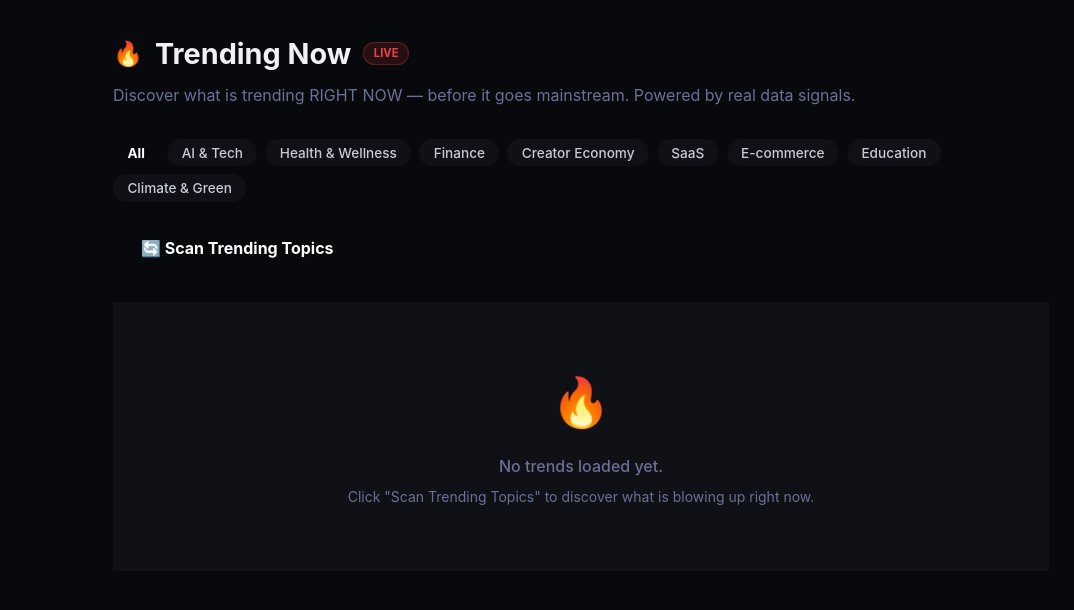
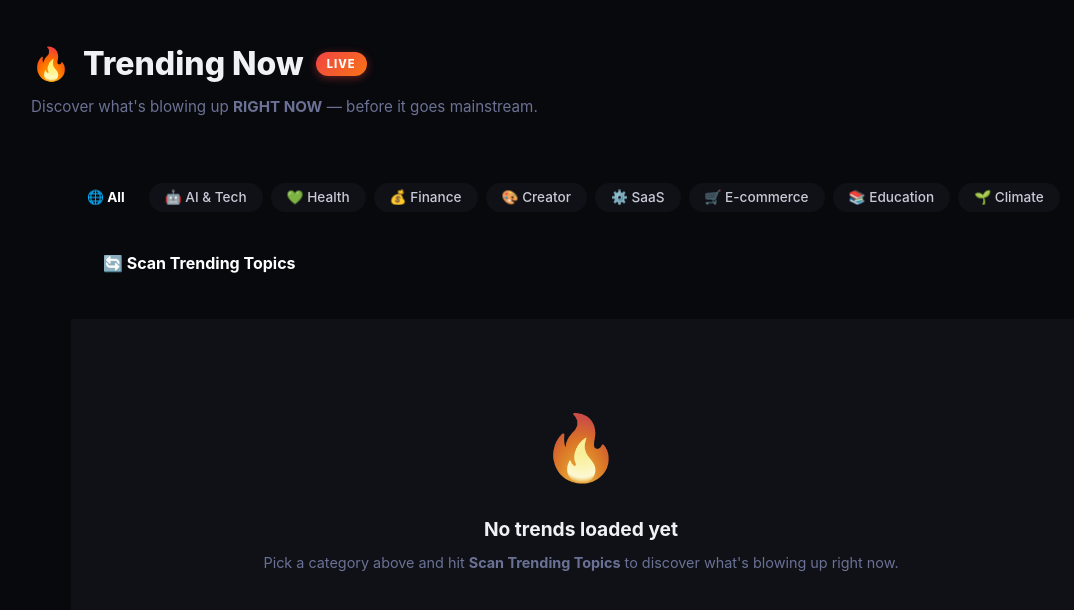
Before and after one commit to NicheFlow1/nicheflow-saas, a Next.js app: page /trending in a window 1280 px wide. Shown: the top 610 px of the page, without its empty margins (59-1133 px from the left). Built offline with nearby package versions, Linux system fonts and the light colour scheme.

Commit message:
chore: update src/app/trending/page.tsx

```diff
--- a/src/app/trending/page.tsx
+++ b/src/app/trending/page.tsx
@@ -4,32 +4,32 @@ import { useRef, useState } from "react";
 import { getSupabaseClient } from "@/lib/supabase/client-singleton";
 
 const CATEGORIES = [
-  { id: "all", label: "All" },
-  { id: "ai-tech", label: "AI & Tech" },
-  { id: "health-wellness", label: "Health & Wellness" },
-  { id: "finance", label: "Finance" },
-  { id: "creator-economy", label: "Creator Economy" },
-  { id: "saas", label: "SaaS" },
-  { id: "ecommerce", label: "E-commerce" },
-  { id: "education", label: "Education" },
-  { id: "climate-green", label: "Climate & Green" },
+  { id: "all", label: "🌐 All" },
+  { id: "ai-tech", label: "🤖 AI & Tech" },
+  { id: "health-wellness", label: "💚 Health" },
+  { id: "finance", label: "💰 Finance" },
+  { id: "creator-economy", label: "🎨 Creator" },
+  { id: "saas", label: "⚙️ SaaS" },
+  { id: "ecommerce", label: "🛒 E-commerce" },
+  { id: "education", label: "📚 Education" },
+  { id: "climate-green", label: "🌱 Climate" },
 ];
-
-const signalColors: Record<string, string> = {
-  GO: "#10b981", WATCH: "#f59e0b", WAIT: "#6b7280",
-};
-const momentumColors: Record<string, string> = {
-  Rising: "#10b981", Stable: "#6366f1", Declining: "#ef4444",
-};
-const difficultyColors: Record<string, string> = {
-  Easy: "#10b981", Medium: "#f59e0b", Hard: "#ef4444",
-};
 
 interface TrendTopic {
   topic: string; category: string; score: number;
   signal: string; momentum: string; why_trending: string;
   opportunity: string; time_window: string; difficulty: string;
 }
+
+const signalConfig: Record<string, { color: string; bg: string; label: string }> = {
+  GO:    { color: "#10b981", bg: "rgba(16,185,129,0.12)", label: "🟢 GO" },
+  WATCH: { color: "#f59e0b", bg: "rgba(245,158,11,0.12)", label: "🟡 WATCH" },
+  WAIT:  { color: "#6b7280", bg: "rgba(107,114,128,0.12)", label: "⚪ WAIT" },
+};
+const momentumIcon: Record<string, string> = { Rising: "📈", Stable: "➡️", Declining: "📉" };
+const diffConfig: Record<string, { color: string }> = {
+  Easy: { color: "#10b981" }, Medium: { color: "#f59e0b" }, Hard: { color: "#ef4444" },
+};
 
 export default function TrendingPage() {
   const supabase = useRef(getSupabaseClient()).current;
@@ -38,10 +38,15 @@ export default function TrendingPage() {
   const [topics, setTopics] = useState<TrendTopic[]>([]);
   const [error, setError] = useState("");
   const [lastScanned, setLastScanned] = useState<string | null>(null);
+  const [dots, setDots] = useState(".");
 
   async function scan() {
     setLoading(true);
     setError("");
+    setTopics([]);
+    // Animate dots
+    let d = 1;
+    const iv = setInterval(() => { setDots(".".repeat((d++ % 3) + 1)); }, 500);
     try {
       const { data: { session } } = await supabase.auth.getSession();
       const res = await fetch(
@@ -53,82 +58,163 @@ export default function TrendingPage() {
         }
       );
       const data = await res.json();
-      if (data.topics) {
-        setTopics(data.topics);
-        setLastScanned(new Date().toLocaleTimeString());
-      } else {
-        setError(data.error || "Failed to load trending topics");
-      }
-    } catch (e) { setError(String(e)); }
+      clearInterval(iv);
+      if (data.topics) { setTopics(data.topics); setLastScanned(new Date().toLocaleTimeString()); }
+      else setError(data.error || "Failed to load trending topics");
+    } catch (e) { clearInterval(iv); setError(String(e)); }
     setLoading(false);
   }
 
+  function goToStarter(topic: string) {
+    window.location.href = `/dashboard/starter?keyword=${encodeURIComponent(topic)}`;
+  }
+  function goToValidate(topic: string) {
+    window.location.href = `/dashboard/validate?q=${encodeURIComponent(topic)}`;
+  }
+
   return (
-    <div style={{ padding: "2rem", maxWidth: 1000, margin: "0 auto" }}>
-      <div style={{ marginBottom: "2rem" }}>
+    <div style={{ minHeight: "100vh", background: "var(--bg-base)", padding: "0" }}>
+      {/* Hero Header */}
+      <div style={{ background: "linear-gradient(135deg, var(--bg-surface) 0%, var(--bg-elevated) 100%)", borderBottom: "1px solid var(--border)", padding: "2.5rem 2.5rem 2rem" }}>
+        <div style={{ maxWidth: 1100, margin: "0 auto" }}>
+          <div style={{ display: "flex", alignItems: "center", justifyContent: "space-between", flexWrap: "wrap", gap: "1rem" }}>
+            <div>
               <div style={{ display: "flex", alignItems: "center", gap: "0.75rem", marginBottom: "0.5rem" }}>
-          <span style={{ fontSize: "1.5rem" }}>🔥</span>
-          <h1 style={{ fontSize: "1.8rem", fontWeight: 700, color: "var(--text-primary)" }}>Trending Now</h1>
-          <span style={{ background: "#ef444422", color: "#ef4444", border: "1px solid #ef444444", borderRadius: 999, padding: "0.15rem 0.6rem", fontSize: "0.7rem", fontWeight: 700 }}>LIVE</span>
+                <span style={{ fontSize: "2rem" }}>🔥</span>
+                <h1 style={{ fontSize: "2rem", fontWeight: 800, color: "var(--text-primary)", margin: 0 }}>Trending Now</h1>
+                <span style={{ background: "linear-gradient(135deg, #ef4444, #f97316)", color: "white", borderRadius: 999, padding: "0.2rem 0.7rem", fontSize: "0.7rem", fontWeight: 800, letterSpacing: "0.08em", boxShadow: "0 2px 8px rgba(239,68,68,0.4)" }}>LIVE</span>
               </div>
-        <p style={{ color: "var(--text-muted)" }}>Discover what is trending RIGHT NOW — before it goes mainstream. Powered by real data signals.</p>
+              <p style={{ color: "var(--text-muted)", margin: 0, fontSize: "0.95rem" }}>
+                Discover what&apos;s blowing up <strong style={{ color: "var(--accent-light)" }}>RIGHT NOW</strong> — before it goes mainstream.
+              </p>
+            </div>
+            {lastScanned && (
+              <div style={{ background: "var(--bg-card)", border: "1px solid var(--border)", borderRadius: "var(--radius-sm)", padding: "0.5rem 1rem", fontSize: "0.8rem", color: "var(--text-muted)" }}>
+                🕐 Last scan: <strong style={{ color: "var(--text-secondary)" }}>{lastScanned}</strong>
+              </div>
+            )}
+          </div>
+        </div>
       </div>
 
-      <div style={{ display: "flex", flexWrap: "wrap", gap: "0.5rem", marginBottom: "1.5rem" }}>
+      <div style={{ maxWidth: 1100, margin: "0 auto", padding: "2rem 2.5rem" }}>
+        {/* Category Pills */}
+        <div style={{ display: "flex", flexWrap: "wrap", gap: "0.5rem", marginBottom: "1.75rem" }}>
           {CATEGORIES.map(cat => (
-          <button key={cat.id} onClick={() => setCategory(cat.id)} style={{ background: category === cat.id ? "var(--accent)" : "var(--bg-card)", color: category === cat.id ? "white" : "var(--text-secondary)", border: `1px solid ${category === cat.id ? "var(--accent)" : "var(--border)"}`, borderRadius: 999, padding: "0.35rem 0.9rem", fontWeight: category === cat.id ? 700 : 500, fontSize: "0.85rem", cursor: "pointer", transition: "all 0.15s" }}>
+            <button key={cat.id} onClick={() => setCategory(cat.id)} style={{ background: category === cat.id ? "var(--accent)" : "var(--bg-card)", color: category === cat.id ? "white" : "var(--text-secondary)", border: `1px solid ${category === cat.id ? "var(--accent)" : "var(--border)"}`, borderRadius: 999, padding: "0.4rem 1rem", fontWeight: category === cat.id ? 700 : 500, fontSize: "0.85rem", cursor: "pointer", transition: "all 0.15s", boxShadow: category === cat.id ? "0 2px 10px var(--accent-glow)" : "none" }}>
               {cat.label}
             </button>
           ))}
         </div>
 
-      <div style={{ display: "flex", alignItems: "center", gap: "1rem", marginBottom: "2rem" }}>
-        <button onClick={scan} disabled={loading} style={{ background: loading ? "var(--bg-elevated)" : "var(--accent)", color: loading ? "var(--text-muted)" : "white", border: "none", borderRadius: "var(--radius)", padding: "0.75rem 1.75rem", fontWeight: 700, fontSize: "1rem", display: "flex", alignItems: "center", gap: "0.5rem", boxShadow: loading ? "none" : "0 4px 15px var(--accent-glow)", transition: "all 0.2s" }}>
-          {loading ? (<><div style={{ width: 16, height: 16, border: "2px solid var(--text-muted)", borderTopColor: "var(--accent)", borderRadius: "50%", animation: "spin 1s linear infinite" }} />Scanning markets...</>) : (<>🔄 Scan Trending Topics</>)}
+        {/* Scan Button */}
+        <div style={{ marginBottom: "2rem" }}>
+          <button onClick={scan} disabled={loading} style={{ background: loading ? "var(--bg-elevated)" : "linear-gradient(135deg, var(--accent), var(--accent-light))", color: "white", border: "none", borderRadius: "var(--radius)", padding: "0.85rem 2rem", fontWeight: 700, fontSize: "1rem", display: "inline-flex", alignItems: "center", gap: "0.6rem", boxShadow: loading ? "none" : "0 4px 20px var(--accent-glow)", transition: "all 0.2s", cursor: loading ? "not-allowed" : "pointer" }}>
+            {loading ? (
+              <>
+                <div style={{ width: 18, height: 18, border: "2.5px solid rgba(255,255,255,0.3)", borderTopColor: "white", borderRadius: "50%", animation: "spin 0.8s linear infinite" }} />
+                Scanning markets{dots}
+              </>
+            ) : (
+              <> 🔄 Scan Trending Topics </>
+            )}
           </button>
-        {lastScanned && <span style={{ color: "var(--text-muted)", fontSize: "0.8rem" }}>Last scanned: {lastScanned}</span>}
         </div>
 
-      {error && <div style={{ background: "#7f1d1d22", border: "1px solid #ef444444", borderRadius: "var(--radius-sm)", padding: "1rem", color: "var(--danger)", marginBottom: "1.5rem" }}>{error}</div>}
-
-      {topics.length === 0 && !loading && !error && (
-        <div style={{ textAlign: "center", padding: "4rem 2rem", background: "var(--bg-card)", border: "1px solid var(--border)", borderRadius: "var(--radius)" }}>
-          <div style={{ fontSize: "3rem", marginBottom: "1rem" }}>🔥</div>
-          <p style={{ color: "var(--text-muted)", marginBottom: "0.5rem", fontWeight: 500 }}>No trends loaded yet.</p>
-          <p style={{ color: "var(--text-muted)", fontSize: "0.875rem" }}>Click &quot;Scan Trending Topics&quot; to discover what is blowing up right now.</p>
+        {/* Error */}
+        {error && (
+          <div style={{ background: "rgba(239,68,68,0.1)", border: "1px solid rgba(239,68,68,0.3)", borderRadius: "var(--radius)", padding: "1rem 1.25rem", color: "#fca5a5", marginBottom: "1.5rem", display: "flex", alignItems: "center", gap: "0.75rem" }}>
+            <span style={{ fontSize: "1.2rem" }}>⚠️</span> {error}
           </div>
         )}
 
-      {topics.length > 0 && (
-        <div style={{ display: "grid", gridTemplateColumns: "repeat(auto-fill, minmax(440px, 1fr))", gap: "1rem" }}>
-          {topics.map((t, i) => (
-            <div key={i} style={{ background: "var(--bg-card)", border: "1px solid var(--border)", borderRadius: "var(--radius)", padding: "1.25rem", animation: "fadeIn 0.3s ease" }} onMouseEnter={e => (e.currentTarget.style.borderColor = "var(--border-accent)")} onMouseLeave={e => (e.currentTarget.style.borderColor = "var(--border)")}>
-              <div style={{ display: "flex", justifyContent: "space-between", alignItems: "flex-start", marginBottom: "0.75rem" }}>
-                <h3 style={{ fontSize: "1rem", fontWeight: 700, color: "var(--text-primary)", flex: 1, marginRight: "0.5rem" }}>{t.topic}</h3>
-                <div style={{ display: "flex", flexDirection: "column", alignItems: "flex-end", gap: "0.3rem" }}>
-                  <span style={{ background: (signalColors[t.signal] || "#6b7280") + "22", color: signalColors[t.signal] || "#6b7280", border: `1px solid ${signalColors[t.signal] || "#6b7280"}44`, borderRadius: 999, padding: "0.15rem 0.6rem", fontSize: "0.72rem", fontWeight: 700 }}>{t.signal}</span>
-                  <span style={{ fontSize: "0.75rem", fontWeight: 700, color: "var(--accent-light)" }}>{t.score}/100</span>
+        {/* Empty state */}
+        {topics.length === 0 && !loading && !error && (
+          <div style={{ textAlign: "center", padding: "5rem 2rem", background: "var(--bg-card)", border: "1px solid var(--border)", borderRadius: "var(--radius-lg)" }}>
+            <div style={{ fontSize: "4rem", marginBottom: "1.25rem", filter: "grayscale(0.3)" }}>🔥</div>
+            <h3 style={{ color: "var(--text-primary)", fontWeight: 700, marginBottom: "0.5rem", fontSize: "1.2rem" }}>No trends loaded yet</h3>
+            <p style={{ color: "var(--text-muted)", fontSize: "0.9rem" }}>Pick a category above and hit <strong style={{ color: "var(--accent-light)" }}>Scan Trending Topics</strong> to discover what&apos;s blowing up right now.</p>
           </div>
-              </div>
-              <div style={{ height: 4, background: "var(--bg-elevated)", borderRadius: 999, overflow: "hidden", marginBottom: "0.75rem" }}>
-                <div style={{ height: "100%", width: `${t.score}%`, background: `linear-gradient(90deg, ${signalColors[t.signal] || "var(--accent)"}, var(--accent-light))`, borderRadius: 999 }} />
-              </div>
-              <div style={{ display: "flex", flexWrap: "wrap", gap: "0.4rem", marginBottom: "0.75rem" }}>
-                <span style={{ background: "var(--bg-elevated)", color: "var(--text-muted)", borderRadius: 999, padding: "0.15rem 0.55rem", fontSize: "0.7rem", border: "1px solid var(--border)" }}>{t.category}</span>
-                <span style={{ background: (momentumColors[t.momentum] || "#6366f1") + "22", color: momentumColors[t.momentum] || "#6366f1", border: `1px solid ${momentumColors[t.momentum] || "#6366f1"}44`, borderRadius: 999, padding: "0.15rem 0.55rem", fontSize: "0.7rem", fontWeight: 600 }}>{t.momentum === "Rising" ? "📈" : t.momentum === "Declining" ? "📉" : "➡️"} {t.momentum}</span>
-                <span style={{ background: (difficultyColors[t.difficulty] || "#6b7280") + "22", color: difficultyColors[t.difficulty] || "#6b7280", border: `1px solid ${difficultyColors[t.difficulty] || "#6b7280"}44`, borderRadius: 999, padding: "0.15rem 0.55rem", fontSize: "0.7rem", fontWeight: 600 }}>{t.difficulty}</span>
-                <span style={{ background: "var(--bg-elevated)", color: "var(--info)", borderRadius: 999, padding: "0.15rem 0.55rem", fontSize: "0.7rem", border: "1px solid var(--border)" }}>⏱ {t.time_window}</span>
-              </div>
-              <p style={{ fontSize: "0.82rem", color: "var(--text-secondary)", marginBottom: "0.5rem", lineHeight: 1.5 }}><strong style={{ color: "var(--text-muted)", fontSize: "0.7rem", textTransform: "uppercase", letterSpacing: "0.04em" }}>Why trending: </strong>{t.why_trending}</p>
-              <p style={{ fontSize: "0.82rem", color: "var(--success)", lineHeight: 1.5, marginBottom: "0.75rem" }}><strong style={{ color: "var(--text-muted)", fontSize: "0.7rem", textTransform: "uppercase", letterSpacing: "0.04em" }}>Opportunity: </strong>{t.opportunity}</p>
-              <div style={{ display: "flex", gap: "0.5rem" }}>
-                <button onClick={() => window.location.href = `/dashboard/starter?keyword=${encodeURIComponent(t.topic)}`} style={{ flex: 1, background: "var(--accent)", color: "white", border: "none", borderRadius: "var(--radius-sm)", padding: "0.5rem", fontWeight: 600, fontSize: "0.8rem", cursor: "pointer" }}>🚀 Build Kit</button>
-                <button onClick={() => window.location.href = `/dashboard/validate?q=${encodeURIComponent(t.topic)}`} style={{ flex: 1, background: "var(--bg-elevated)", color: "var(--text-secondary)", border: "1px solid var(--border)", borderRadius: "var(--radius-sm)", padding: "0.5rem", fontWeight: 600, fontSize: "0.8rem", cursor: "pointer" }}>✅ Validate</button>
-              </div>
+        )}
+
+        {/* Loading skeleton */}
+        {loading && (
+          <div style={{ display: "grid", gridTemplateColumns: "repeat(auto-fill, minmax(480px, 1fr))", gap: "1.25rem" }}>
+            {[...Array(4)].map((_, i) => (
+              <div key={i} style={{ background: "var(--bg-card)", border: "1px solid var(--border)", borderRadius: "var(--radius-lg)", padding: "1.5rem", animation: "pulse 1.5s ease-in-out infinite", opacity: 0.6 }}>
+                <div style={{ height: 20, background: "var(--bg-elevated)", borderRadius: 6, marginBottom: "0.75rem", width: "70%" }} />
+                <div style={{ height: 14, background: "var(--bg-elevated)", borderRadius: 6, marginBottom: "0.5rem", width: "90%" }} />
+                <div style={{ height: 14, background: "var(--bg-elevated)", borderRadius: 6, width: "60%" }} />
               </div>
             ))}
           </div>
         )}
+
+        {/* Topics Grid */}
+        {topics.length > 0 && (
+          <div style={{ display: "grid", gridTemplateColumns: "repeat(auto-fill, minmax(480px, 1fr))", gap: "1.25rem" }}>
+            {topics.map((t, i) => {
+              const sig = signalConfig[t.signal] || signalConfig.WAIT;
+              const diff = diffConfig[t.difficulty] || { color: "#6b7280" };
+              return (
+                <div key={i} style={{ background: "var(--bg-card)", border: "1px solid var(--border)", borderRadius: "var(--radius-lg)", overflow: "hidden", transition: "all 0.2s", animation: `fadeIn 0.4s ease ${i * 0.05}s both` }}
+                  onMouseEnter={e => { e.currentTarget.style.borderColor = "var(--border-accent)"; e.currentTarget.style.transform = "translateY(-2px)"; e.currentTarget.style.boxShadow = "0 8px 30px rgba(0,0,0,0.3)"; }}
+                  onMouseLeave={e => { e.currentTarget.style.borderColor = "var(--border)"; e.currentTarget.style.transform = "translateY(0)"; e.currentTarget.style.boxShadow = "none"; }}
+                >
+                  {/* Card top accent bar */}
+                  <div style={{ height: 3, background: `linear-gradient(90deg, ${sig.color}, var(--accent-light))` }} />
+
+                  <div style={{ padding: "1.25rem" }}>
+                    {/* Header row */}
+                    <div style={{ display: "flex", justifyContent: "space-between", alignItems: "flex-start", gap: "0.75rem", marginBottom: "0.75rem" }}>
+                      <h3 style={{ fontSize: "1.05rem", fontWeight: 700, color: "var(--text-primary)", margin: 0, lineHeight: 1.3, flex: 1 }}>{t.topic}</h3>
+                      <div style={{ display: "flex", flexDirection: "column", alignItems: "flex-end", gap: "0.4rem", flexShrink: 0 }}>
+                        <span style={{ background: sig.bg, color: sig.color, border: `1px solid ${sig.color}44`, borderRadius: 999, padding: "0.2rem 0.7rem", fontSize: "0.75rem", fontWeight: 700, whiteSpace: "nowrap" }}>{sig.label}</span>
+                        <div style={{ display: "flex", alignItems: "center", gap: "0.3rem" }}>
+                          <div style={{ width: 40, height: 5, background: "var(--bg-elevated)", borderRadius: 999, overflow: "hidden" }}>
+                            <div style={{ height: "100%", width: `${t.score}%`, background: `linear-gradient(90deg, ${sig.color}, var(--accent-light))`, borderRadius: 999 }} />
+                          </div>
+                          <span style={{ fontSize: "0.8rem", fontWeight: 800, color: "var(--accent-light)" }}>{t.score}</span>
+                        </div>
+                      </div>
+                    </div>
+
+                    {/* Badges */}
+                    <div style={{ display: "flex", flexWrap: "wrap", gap: "0.35rem", marginBottom: "1rem" }}>
+                      <span style={{ background: "var(--bg-elevated)", color: "var(--text-muted)", borderRadius: 999, padding: "0.2rem 0.6rem", fontSize: "0.72rem", border: "1px solid var(--border)" }}>{t.category}</span>
+                      <span style={{ background: "rgba(16,185,129,0.1)", color: "#10b981", border: "1px solid rgba(16,185,129,0.25)", borderRadius: 999, padding: "0.2rem 0.6rem", fontSize: "0.72rem", fontWeight: 600 }}>{momentumIcon[t.momentum]} {t.momentum}</span>
+                      <span style={{ background: `${diff.color}18`, color: diff.color, border: `1px solid ${diff.color}33`, borderRadius: 999, padding: "0.2rem 0.6rem", fontSize: "0.72rem", fontWeight: 600 }}>{t.difficulty}</span>
+                      <span style={{ background: "rgba(59,130,246,0.1)", color: "#60a5fa", border: "1px solid rgba(59,130,246,0.25)", borderRadius: 999, padding: "0.2rem 0.6rem", fontSize: "0.72rem" }}>⏱ {t.time_window}</span>
+                    </div>
+
+                    {/* Why trending */}
+                    <div style={{ background: "var(--bg-elevated)", borderRadius: "var(--radius-sm)", padding: "0.75rem", marginBottom: "0.75rem" }}>
+                      <p style={{ fontSize: "0.7rem", color: "var(--text-muted)", fontWeight: 700, textTransform: "uppercase", letterSpacing: "0.06em", marginBottom: "0.3rem" }}>Why trending</p>
+                      <p style={{ fontSize: "0.85rem", color: "var(--text-secondary)", margin: 0, lineHeight: 1.55 }}>{t.why_trending}</p>
+                    </div>
+
+                    {/* Opportunity */}
+                    <div style={{ background: "rgba(16,185,129,0.07)", border: "1px solid rgba(16,185,129,0.2)", borderRadius: "var(--radius-sm)", padding: "0.75rem", marginBottom: "1rem" }}>
+                      <p style={{ fontSize: "0.7rem", color: "#10b981", fontWeight: 700, textTransform: "uppercase", letterSpacing: "0.06em", marginBottom: "0.3rem" }}>💡 Opportunity</p>
+                      <p style={{ fontSize: "0.85rem", color: "var(--text-secondary)", margin: 0, lineHeight: 1.55 }}>{t.opportunity}</p>
+                    </div>
+
+                    {/* Action buttons */}
+                    <div style={{ display: "grid", gridTemplateColumns: "1fr 1fr", gap: "0.6rem" }}>
+                      <button onClick={() => goToStarter(t.topic)} style={{ background: "linear-gradient(135deg, var(--accent), var(--accent-light))", color: "white", border: "none", borderRadius: "var(--radius-sm)", padding: "0.6rem", fontWeight: 700, fontSize: "0.82rem", cursor: "pointer", transition: "all 0.15s", boxShadow: "0 2px 8px var(--accent-glow)" }}>
+                        🚀 Build Starter Kit
+                      </button>
+                      <button onClick={() => goToValidate(t.topic)} style={{ background: "var(--bg-elevated)", color: "var(--text-primary)", border: "1px solid var(--border)", borderRadius: "var(--radius-sm)", padding: "0.6rem", fontWeight: 600, fontSize: "0.82rem", cursor: "pointer", transition: "all 0.15s" }}>
+                        ✅ Validate Trend
+                      </button>
+                    </div>
+                  </div>
+                </div>
+              );
+            })}
+          </div>
+        )}
+      </div>
     </div>
   );
 }
```
Lines whose indentation alone changed are shown as unchanged.
